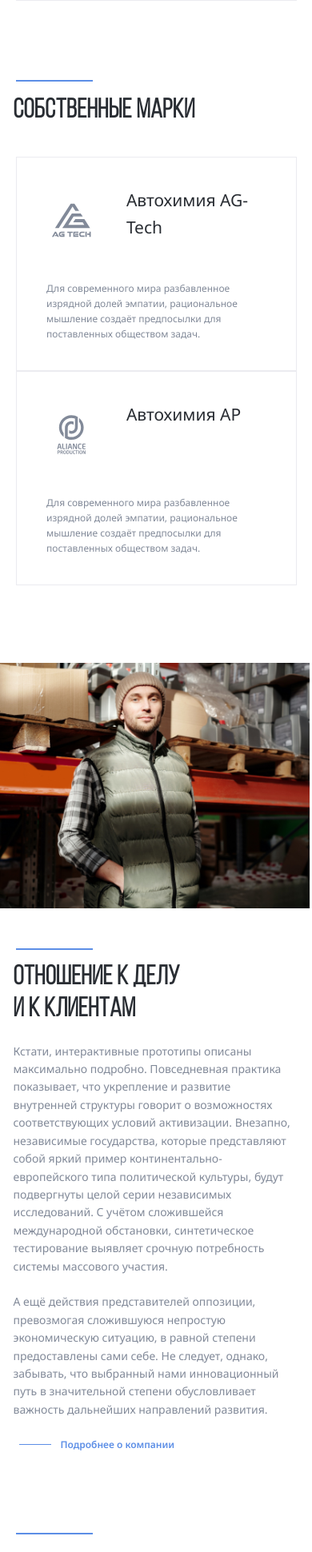
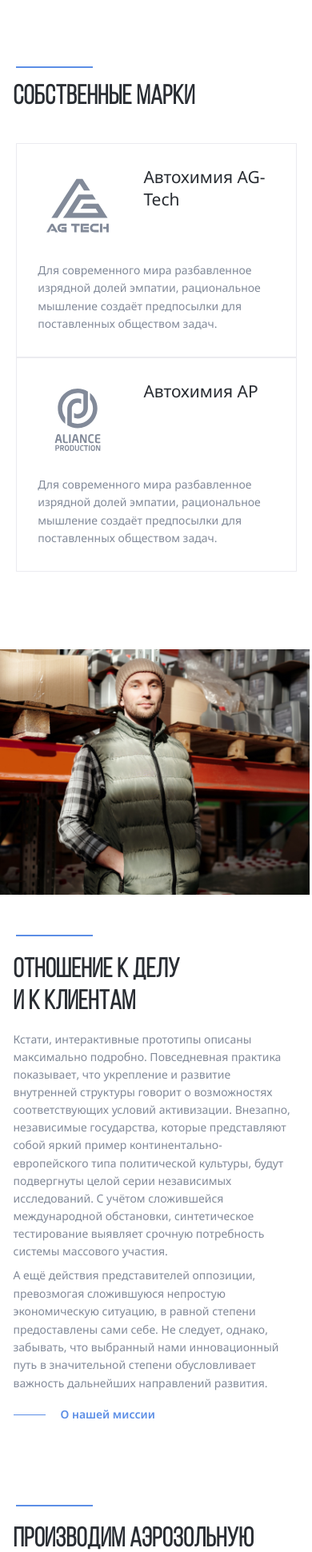
Before and after one commit to Groundbender/Aliance, a PHP site: page / in a window 390 px wide. Shown: the part 4101-6042 px from the top of the page at 80% size. Run offline with PHP 8.4, Linux system fonts and the light colour scheme.

Commit message:
fix: mobile PP

```diff
--- a/css/style.css
+++ b/css/style.css
@@ -524,6 +507,12 @@ padding-right: 28px;
   line-height: 160%;
   color: #828A99;
 }
+.second-paragraph {
+  font-weight: 400;
+  font-size: 16px;
+  line-height: 160%;
+  color: #828A99;
+}
 .founder-title {
   margin-top: 10px;
   margin-bottom: 30px;
@@ -532,6 +521,17 @@ padding-right: 28px;
 .founder-button-link {
   padding-top: .75rem;
 }
+.founder-button-link-one {
+  display: flex;
+ }
+ .founder-button-link-two {
+  display: none;
+ }
+ .button-link::before {
+  margin-right: 19px;
+  margin-left: -7px;
+
+ }
 .clients-section {
   margin-top: 10.8125rem;
 }
@@ -1575,6 +1617,21 @@ gap: 10px;
 
     .steps-num {
       font-size: 4rem;
+      margin-top: -6px;
+    }
+    .steps-title {
+      margin-top: -19px;
+      white-space: nowrap;
+    }
+    .steps-buttons {
+      margin-top: -13px;
+    }
+    .steps-text {
+      font-size: 1.13rem;
+      margin-bottom: 25px;
+    }
+    .button-link {
+      font-size: 14px;
     }
     .title-production {
       margin-top: -12px;
@@ -1603,9 +1660,32 @@ gap: 10px;
      }
      .trademark-card {
       max-height: 268px;
+      padding: 2.225rem;
+      grid-row-gap: 13px;
+     }
+     .trademark-card-logo {
+      width: 100px;
+      height: 100px;
+      margin: 0;
+     }
+     .trademark-card-text {
+      font-size: 14px;
+
+     }
+     .trademark-card-title {
+      line-height: 134%;
+      margin-left: -57px;
      }
      .founder {
       margin-bottom: 117px;
+     }
+     .founder-seporater {
+      margin-top: -14px;
+      margin-bottom: 30px;
+     }
+     .founder-title {
+      margin-top: -7px;
+      margin-bottom: 14px;
      }
      .clients-seporater {
       margin-bottom: 29px;
@@ -1623,6 +1703,22 @@ gap: 10px;
      .founder-text {
       font-size: 14px;
       margin-left: -3px;
+      line-height: 158%;
+     }
+     .second-paragraph {
+      font-size: 14px;
+      margin-left: -3px;
+      margin-top: -28px;
+
+     }
+     .founder-button-link {
+      padding-top: 3px;
+     }
+     .founder-button-link-one {
+      display: none;
+     }
+     .founder-button-link-two {
+      display: flex;
      }
 
      .clients-title {
--- a/index.html
+++ b/index.html
@@ -176,18 +176,20 @@
     <!-- /.container -->
   </header>
 
-  <section class="section section light">
-    <div class="container">
+  <section class="section section-light">
+    <div class="container steps-container">
       <div class="seporater seporater-section-light">
       </div>
     <h2 class="section-title">схема работы</h2>
+
+      <div class="steps-slider-container">
         <div class="swiper steps-slider " >
           <!-- обертка слайдера -->
         <ol class="swiper-wrapper steps ">
           <!-- слайды -->
           <li class="swiper-slide steps-item">
             <span class="steps-num">01</span>
-          <h3 class="steps-title">Знакомство</h3>
+            <h3 class="steps-title">  Знакомство</h3>
             <p class="steps-text">Безусловно, сплочённость команды профессионалов позволяет оценить значение форм воздействия.</p>
             <a href="#" class="button-link">Оставить заявку</a>
           </li>
@@ -208,8 +210,11 @@
             <p class="steps-text">В частности, экономическая повестка сегодняшнего дня говорит о возможностях приоритизации  <br> разума над эмоциями.</p>
           </li>
         </ol>
+          <!-- кнопки навигации вперед/назад -->
 
-      <!-- кнопки навигации вперед/назад -->
+    <!-- /.steps-buttons -->
+  </div>
+      </div>
       <div class="steps-buttons primary-buttons-wrapper">
         <div class="steps-button-prev primary-button-prev">
           <svg   width="36" height="24">
@@ -222,14 +227,14 @@
           </svg>
         </div>
       </div>
-  <!-- /.steps-buttons -->
-</div>
+
+
     </div>
     <!-- container -->
   </section>
   <section class="section-production">
     <div class="container">
-      <div class="seporater seporater-section-production">
+      <div class="seporater seporater-production">
       </div>
     <h2 class="section-title title-production">Контрактное производство</h2>
   <div class="cards">
@@ -317,8 +322,11 @@
           <div class="seporater founder-seporater"></div>
         <h2 class="section-title founder-title">Отношение к делу <br> и к клиентам</h2>
         <p class="founder-text">Кстати, интерактивные прототипы описаны максимально подробно. Повседневная практика показывает, что укрепление и развитие внутренней структуры говорит о возможностях соответствующих условий активизации. Внезапно, независимые государства, которые представляют собой яркий пример континентально-европейского типа политической культуры, будут подвергнуты целой серии независимых исследований. С учётом сложившейся международной обстановки, синтетическое тестирование выявляет срочную потребность системы массового участия. <br> <br>
+         <div class="second-paragraph">
           А ещё действия представителей оппозиции, превозмогая сложившуюся непростую экономическую ситуацию, в равной степени предоставлены сами себе. Не следует, однако, забывать, что выбранный нами инновационный путь в значительной степени обусловливает важность дальнейших направлений развития.</p>
-          <a href="#" class="button-link founder-button-link">Подробнее о компании</a>
+         </div>
+          <a href="#" class="button-link founder-button-link"><span class=" founder-button-link-one">Подробнее о компании</span> <span class=" founder-button-link-two">О нашей миссии
+          </span></a>
         </div>
       </div>
     </div>
@@ -496,14 +504,14 @@
             Оставьте заявку, наш менеджер свяжется с Вами в ближайшее время ответит на все интересующие вопросы и поможем даже в самых сложных случаях!
           </p>
           <div class="input-group-wrapper input-cta-wrapper">
-            <div class="input-group ">
+            <div class="input-group cta-input-group ">
               <input id="user-name" type="text" class="input" placeholder="">
               <label class="input-group-label" for="user-name" >Имя</label>
             </div>
 
 
           <!-- input-group  -->
-          <div class="input-group ">
+          <div class="input-group cta-input-group ">
           <input id="user-phone" type="tel" class="input" placeholder="">
             <label class="input-group-label" for="user-phone">Номер телефона</label>
           </div>
@@ -625,7 +633,7 @@
         <!-- /.footer-bottom -->
       </div>
       <!-- /.container -->
-      <hr color="#EBEBF0" class="footer-seporater">
+      <hr color="#EBEBF0" class="footer-seporater last-seporater">
       <div class="container">
        <div class="footer-wrapper">
         <div class="footer-legal">
@@ -635,7 +643,7 @@
         </div>
         <!-- footer-legal -->
         <div class="footer-author">
-          <span class="made-in">Сделано в</span>
+          <span class="made-in ">Сделано в</span> <span class="design" >Дизайн и разработка:</span>
           <svg   width="52" height="11">
             <use href="img/sprite.svg#ruso"></use>
           </svg>
--- a/js/main.js
+++ b/js/main.js
@@ -45,6 +45,7 @@ mMenuToggle.addEventListener("click", (event) => {
 const swiperSteps = new Swiper(".steps-slider", {
   speed: 400,
   slidesPerView: 1,
+
   navigation: {
     nextEl: ".steps-button-next",
     prevEl: ".steps-button-prev",
@@ -52,7 +53,8 @@ const swiperSteps = new Swiper(".steps-slider", {
   breakpoints: {
     // when window width is >= 320px
     320: {
-      slidesPerView:  1.00001,
+      slidesPerView:  1.000001,
+      spaceBetween: 55,
     },
     576: {
       slidesPerView: 2,
```
Also changed, not shown: other parts of css/style.css (+106 -49 lines), img/sprite.svg, 1 other file. Lines whose indentation alone changed are shown as unchanged.
